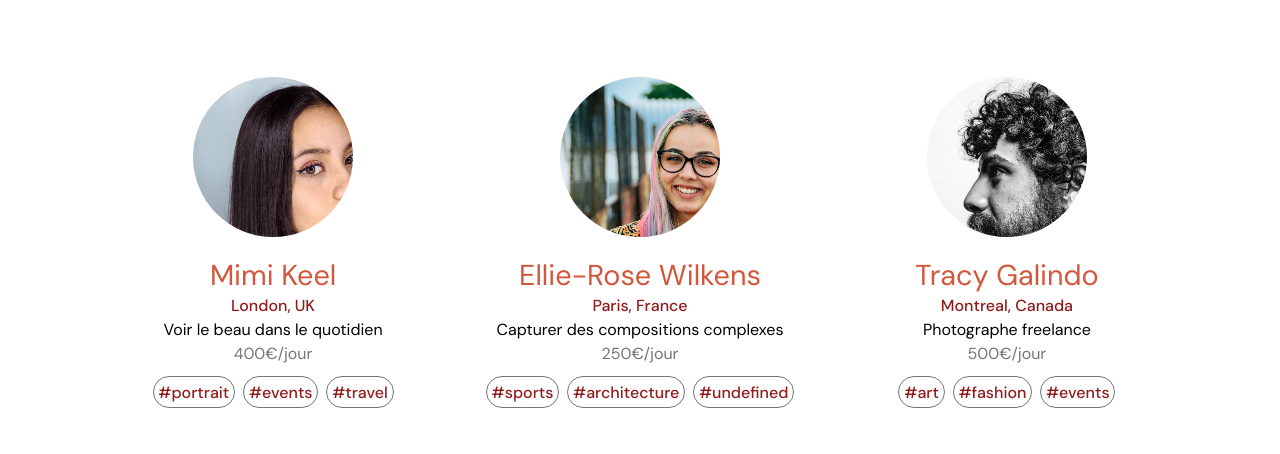
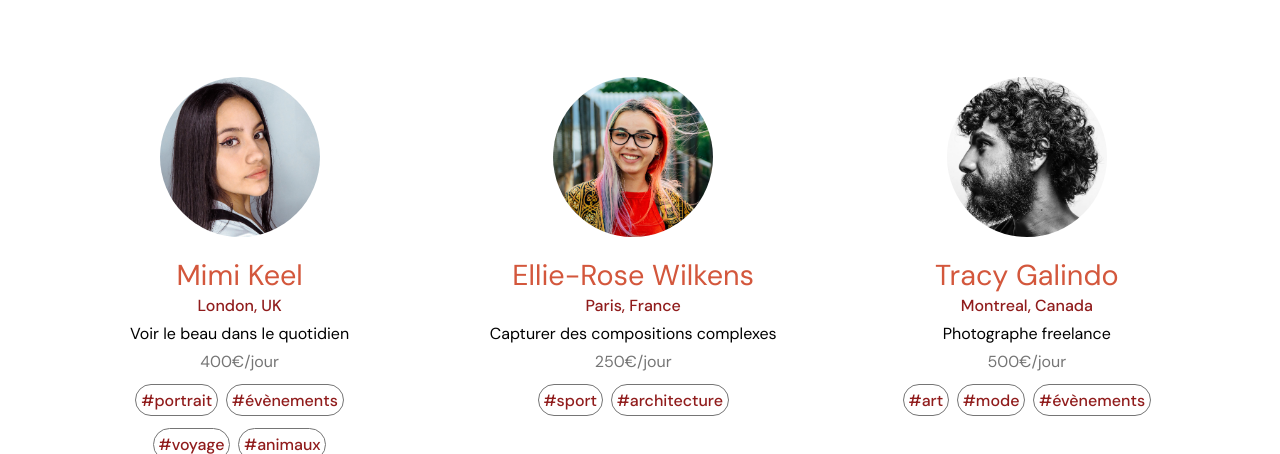
Before and after one commit to MelanieSarrouy/FishEye_03-2021, a website: page index.html in a window 1280 px wide. Shown: the part 150-604 px from the top of the page. Drawn offline with Linux system fonts and the light colour scheme.

Commit message:
homepage ajout tags photographes

```diff
--- a/data.json
+++ b/data.json
@@ -5,7 +5,7 @@
       "id": 243,
       "city": "London",
       "country": "UK",
-      "tags": ["portrait", "events", "travel", "animals"],
+      "tags": ["portrait", "évènements", "voyage", "animaux"],
       "tagline": "Voir le beau dans le quotidien",
       "price": 400,
       "portrait": "MimiKeel.jpg"
@@ -15,7 +15,7 @@
       "id": 930,
       "city": "Paris",
       "country": "France",
-      "tags": ["sports", "architecture"],
+      "tags": ["sport", "architecture"],
       "tagline": "Capturer des compositions complexes",
       "price": 250,
       "portrait": "EllieRoseWilkens.jpg"
@@ -25,7 +25,7 @@
       "id": 82,
       "city": "Montreal",
       "country": "Canada",
-      "tags": ["art", "fashion", "events"],
+      "tags": ["art", "mode", "évènements"],
       "tagline": "Photographe freelance",
       "price": 500,
       "portrait": "TracyGalindo.jpg"
@@ -35,7 +35,7 @@
       "id": 527,
       "city": "Mexico City",
       "country": "Mexico",
-      "tags": ["travel", "portrait"],
+      "tags": ["voyage", "portrait"],
       "tagline": "Toujours aller de l'avant",
       "price": 350,
       "portrait": "NabeelBrandford.jpg"
@@ -45,7 +45,7 @@
       "id": 925,
       "city": "Barcelona",
       "country": "Spain",
-      "tags": ["sport", "fashion", "events", "animals"],
+      "tags": ["sport", "mode", "évènements", "animaux"],
       "tagline": "Je crée des souvenirs",
       "price": 275,
       "portrait": "RhodeDubois.jpg"
@@ -55,7 +55,7 @@
       "id": 195,
       "city": "Berlin",
       "country": "Germany",
-      "tags": ["travel", "architecture"],
+      "tags": ["voyage", "architecture"],
       "tagline": "Toujours à la recherche de LA photo",
       "price": 300,
       "portrait": "MarcelNikolic.jpg"
@@ -293,7 +293,7 @@
       "id": 34513453,
       "photographerId": 527,
       "image": "Portrait_Shaw.jpg",
-      "tags": ["portait"],
+      "tags": ["portrait"],
       "likes": 52,
       "date": "2017-04-21",
       "price": 45
@@ -302,7 +302,7 @@
       "id": 23523533,
       "photographerId": 527,
       "image": "Portrait_Alexandra.jpg",
-      "tags": ["portait"],
+      "tags": ["portrait"],
       "likes": 95,
       "date": "2018-11-02",
       "price": 45
@@ -311,7 +311,7 @@
       "id": 525834234,
       "photographerId": 527,
       "image": "Portrait_AfternoonBreak.jpg",
-      "tags": ["portait"],
+      "tags": ["portrait"],
       "likes": 25,
       "date": "2019-01-02",
       "price": 45
--- a/js/index.js
+++ b/js/index.js
@@ -1,9 +1,6 @@
 // Requête objet JSON
 let source = '../data.json';
 let photographersCards = document.getElementById('photographersCards');
-let listPhotographers = [];
-let data = [];
-let media = [];
 
 fetch(source)
   .then(response => response.json())
@@ -13,63 +10,22 @@ fetch(source)
       photographersCards.innerHTML += `
         <article class="photographer">
           <a href="photographer.html" class="photographer__link">
-            <figure class="photographer__figure">
+            <picture class="photographer__figure">
               <img src="./images/sample_photos/photographers_ID_photos/${photographers[i].portrait}" class="photographer__img" />
-            </figure>
+            </picture>
             <h2 class="photographer__name">${photographers[i].name}</h2>
           </a>
           <p class="photographer__location">${photographers[i].city}, ${photographers[i].country}</p>
           <p class="photographer__tagline">${photographers[i].tagline}</p>
           <p class="photographer__price">${photographers[i].price}€/jour</p>
-          <ul class="list" role="list">
-            <li class="list__item" role="listitem"><a class="list__link" href="#">#${photographers[i].tags[0]}</a></li>
-            <li class="list__item" role="listitem"><a class="list__link" href="#">#${photographers[i].tags[1]}</a></li>
-            <li class="list__item" role="listitem"><a class="list__link" href="#">#${photographers[i].tags[2]}</a></li>
-          </ul>
+          <ul class="list" id="id${photographers[i].id}" role="list"></ul>
         </article>`;
-    }
-  });
-
-  /*.then(data1 => {
-    photographersCards.textContent = '';
-    photographersCards.textContent = data1.photographers;
-    let imgPortrait = document.createElement('img');
-    imgPortrait.src = data1.photographers[0].portrait;
-    photographersCards.appendChild(imgPortrait);
-  });*/
-
-function createAPhotographer(name, id, city, country, tags, tagline, price, portrait) {
-  return {
-    name,
-    id,
-    city,
-    country,
-    tags,
-    tagline,
-    price,
-    portrait
-  }
-}
-let photographer1 = createAPhotographer(listPhotographers[0]);
-
-/*function createCards(photographers) {
-  for (i = 0; i < photographers.length; i++) {
-    photographersCards.innerHTML += `
-      <article class="photographer">
-      <a href="photographer.html" class="__link">
-        <picture class="photographer__picture">
-          <img src="./images/sample_photos/photographers_ID_photos/${photographers[i].portrait}" class="photographer__img" />
-          <h2 class="photographer__name">${photographers[i].name}</h2>
-        </picture>
-      </a>
-      <p class="photographer__location">${photographers[i].city}, ${photographers[i].country}</p>
-      <p class="photographer__tagline">{photographers[i].tagline}</p>
-      <p class="photographer__price">{photographers[i].price}€/jour</p>
-      <ul class="nav__list" role="list">
-        <li class="nav__liste__item" role="listitem"><a class="nav__liste__link" href="#">#${photographers[i].tags[0]}</a></li>
-        <li class="nav__liste__item" role="listitem"><a class="nav__liste__link" href="#">#${photographers[i].tags[1]}</a></li>
-        <li class="nav__liste__item" role="listitem"><a class="nav__liste__link" href="#">#${photographers[i].tags[2]}</a></li>
-      </ul>
-    </article>`;
-  }
-}*/
+        for (t = 0; t < photographers[i].tags.length; t++) {
+          document.querySelector('#id' + photographers[i].id).innerHTML += `
+          <li class="list__item" role="listitem">
+            <a class="list__link" href="#">#${photographers[i].tags[t]}</a>
+          </li>`;
+        }
+      }
+    })
+  ;
--- a/scss/layout/_header.scss
+++ b/scss/layout/_header.scss
@@ -15,7 +15,7 @@ header {
 }
 .header {
   display: grid;
-  grid-template-columns: 14rem auto 14rem;
+  grid-template-columns: 16rem auto 16rem;
   column-gap: 1rem;
   padding-top: 1rem;
   padding-bottom: 2rem;
--- a/scss/layout/_main.scss
+++ b/scss/layout/_main.scss
@@ -8,9 +8,9 @@ h1 {
 }
 #photographersCards {
   display: grid;
-  grid-template-columns: 1fr 1fr 1fr;
-  justify-content: space-between;
+  grid-template-columns: repeat(3, 1fr);
   padding-top: 3rem;
+  column-gap: 5rem;
 
 }
 .photographer {
@@ -18,6 +18,7 @@ h1 {
   flex-direction: column;
   align-items: center;
   padding-bottom: 2rem;
+  max-width: 300px;
   &__link {
     display: flex;
     flex-direction: column;
@@ -32,10 +33,15 @@ h1 {
     background-color: white;
     overflow: hidden;
     margin: 0 1.5rem 1.5rem;
+    display: flex;
+    justify-content: center;
   }
   &__img {
       width: 263px;
       box-sizing: border-box;
+  }
+  &__name {
+    text-align: center;
   }
   &__location {
     color: $color-primary;
@@ -44,6 +50,8 @@ h1 {
   }
   &__tagline {
     padding-bottom: 0.5rem;
+    text-align: center;
+    line-height: 1.5rem;
   }
   &__price {
     color: $color-tertiary-txt;
@@ -52,6 +60,8 @@ h1 {
 }
 .list {
   display: flex;
+  flex-wrap: wrap;
+  justify-content: center;
   margin-bottom: 0.8rem;
   &__item {
     margin: 0.9rem 0.25rem 0.9rem;
```
Also changed, not shown: css/styles.min.css, 1 other file.
